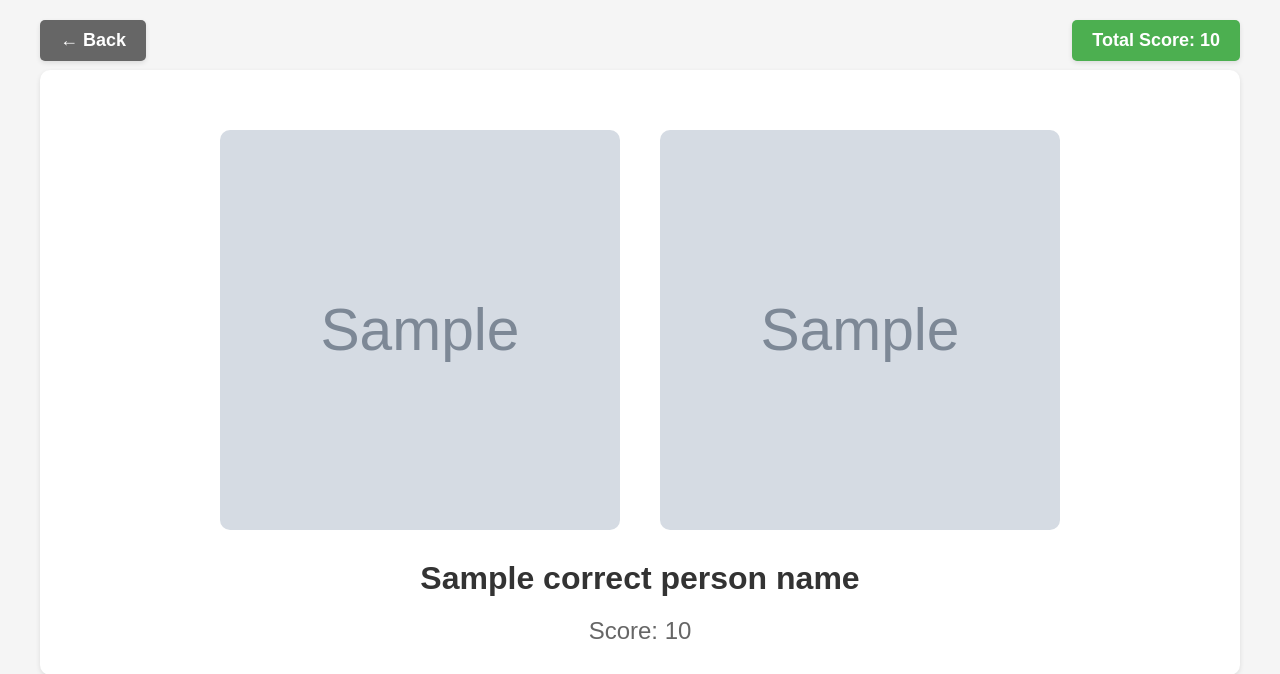
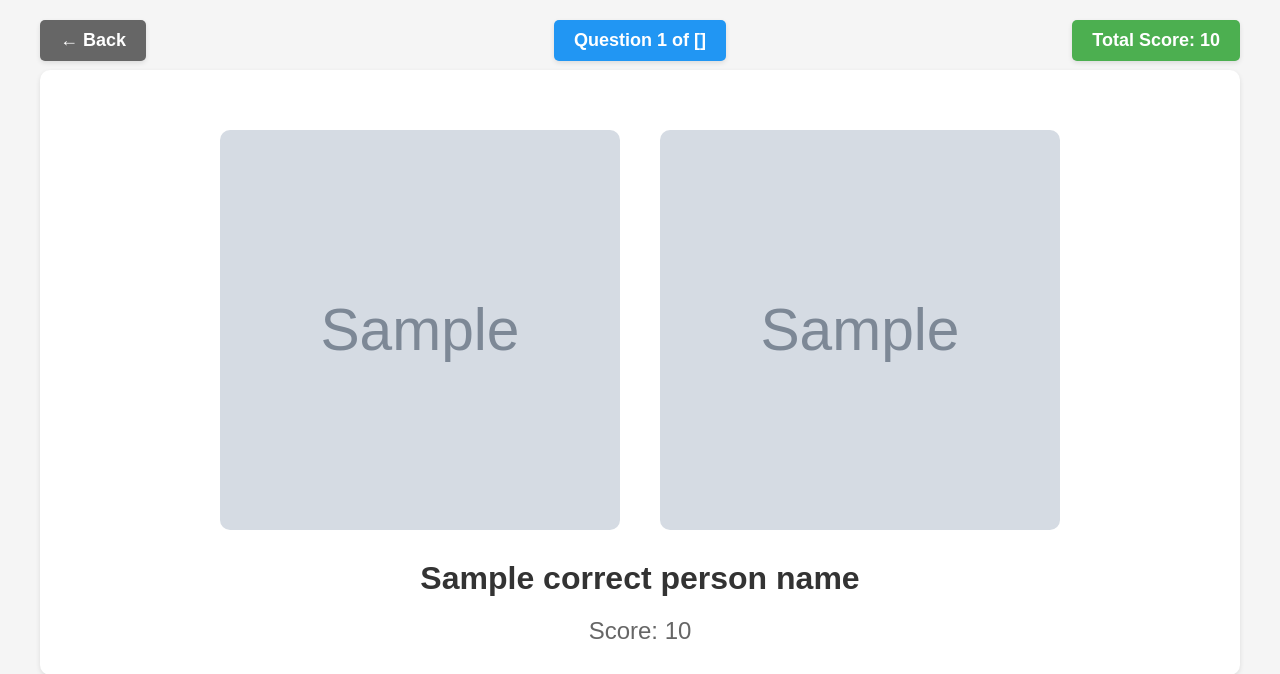
Before and after one commit to yasenAlexiev/RecognizingFamousPeople, a Django app: template recognizing_famous_people/members/templates/quiz_page.html in a window 1280 px wide. Shown: the top 674 px of the page. Run offline with Django 5.2, Linux system fonts and the light colour scheme; the template is opened without the code that fills it: most values are stand-ins (such as "Sample title", 1, 10 or a date in 2020); grey boxes marked "Sample" are stand-in pictures.

Commit message:
Add guess count tracking and progress display in quiz
- Implemented session-based guess count tracking in the QuizView to limit the number of guesses to 10.
- Updated the quiz template to show the current question number and total guesses.
- Enhanced the JavaScript logic to handle quiz completion and redirect appropriately.
- Added styling for the progress display to improve user experience.

```diff
--- a/recognizing_famous_people/members/templates/quiz_page.html
+++ b/recognizing_famous_people/members/templates/quiz_page.html
@@ -118,10 +118,26 @@
         .next-button:hover {
             background-color: #1976D2;
         }
+        .progress-display {
+            position: absolute;
+            top: 20px;
+            left: 50%;
+            transform: translateX(-50%);
+            background-color: #2196F3;
+            color: white;
+            padding: 10px 20px;
+            border-radius: 5px;
+            font-size: 18px;
+            font-weight: bold;
+            box-shadow: 0 2px 5px rgba(0,0,0,0.1);
+        }
     </style>
 </head>
 <body>
     <a href="{% url 'difficulty' %}" class="back-button">← Back</a>
+    <div class="progress-display">
+        Question {{ guess_count }} of {{ total_guesses }}
+    </div>
     <div class="score-display">
         Total Score: {{ current_score }}
     </div>
@@ -149,6 +165,8 @@
         let score = {{ current_score }};
         const correctAnswer = {{ correct_image_index }};
         let answered = false;
+        const guessCount = {{ guess_count }};
+        const totalGuesses = {{ total_guesses }};
 
         function checkAnswer(selectedIndex) {
             if (answered) return;
@@ -192,10 +210,19 @@
             }
 
             nextButton.style.display = 'inline-block';
+
+            // Update next button text if this is the last question
+            if (guessCount >= totalGuesses) {
+                nextButton.textContent = 'Finish Quiz';
+            }
         }
 
         function nextQuestion() {
-            window.location.reload();
+            if (guessCount >= totalGuesses) {
+                window.location.href = "{% url 'difficulty' %}";
+            } else {
+                window.location.reload();
+            }
         }
 
         // Function to get CSRF token from cookies
```
Also changed, not shown: recognizing_famous_people/members/views.py (+16 -1 lines), recognizing_famous_people/db.sqlite3.
